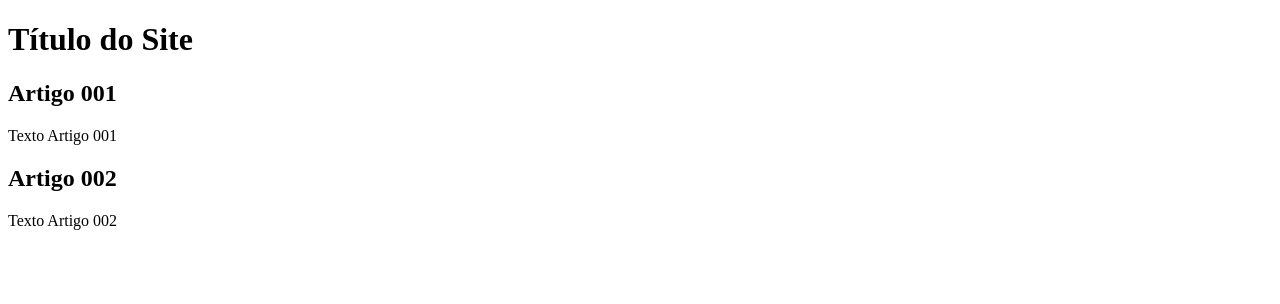
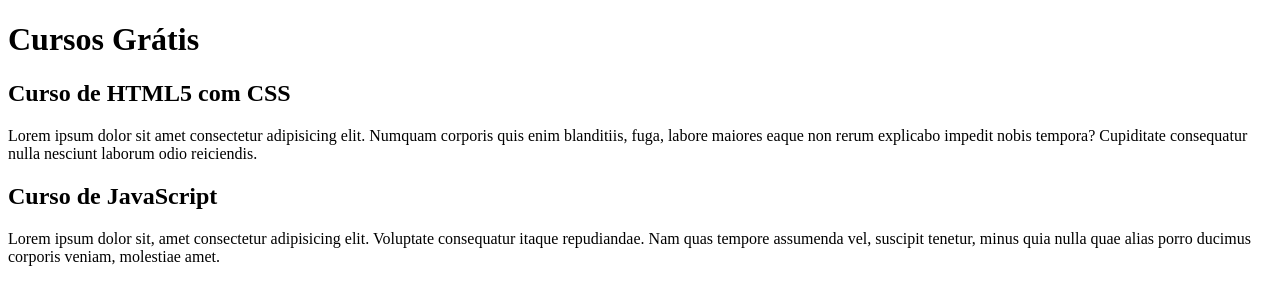
Before and after one commit to dlmaciel/projeto-site, a plain HTML site: page index.html in a window 1280 px wide. Drawn offline with Linux system fonts and the light colour scheme.

Commit message:
comecei a escrever o conteúdo

```diff
--- a/index.html
+++ b/index.html
@@ -8,15 +8,15 @@
 <body>
     <main>
         <header>
-            <h1>Título do Site</h1>
+            <h1>Cursos Grátis</h1>
         </header>
         <article>
-            <h2>Artigo 001</h2>
-            <p>Texto Artigo 001</p>
+            <h2>Curso de HTML5 com CSS</h2>
+            <p>Lorem ipsum dolor sit amet consectetur adipisicing elit. Numquam corporis quis enim blanditiis, fuga, labore maiores eaque non rerum explicabo impedit nobis tempora? Cupiditate consequatur nulla nesciunt laborum odio reiciendis.</p>
         </article>
         <article>
-            <h2>Artigo 002</h2>
-            <p>Texto Artigo 002</p>
+            <h2>Curso de JavaScript</h2>
+            <p>Lorem ipsum dolor sit, amet consectetur adipisicing elit. Voluptate consequatur itaque repudiandae. Nam quas tempore assumenda vel, suscipit tenetur, minus quia nulla quae alias porro ducimus corporis veniam, molestiae amet.</p>
         </article>
     </main>
 </body>
```
